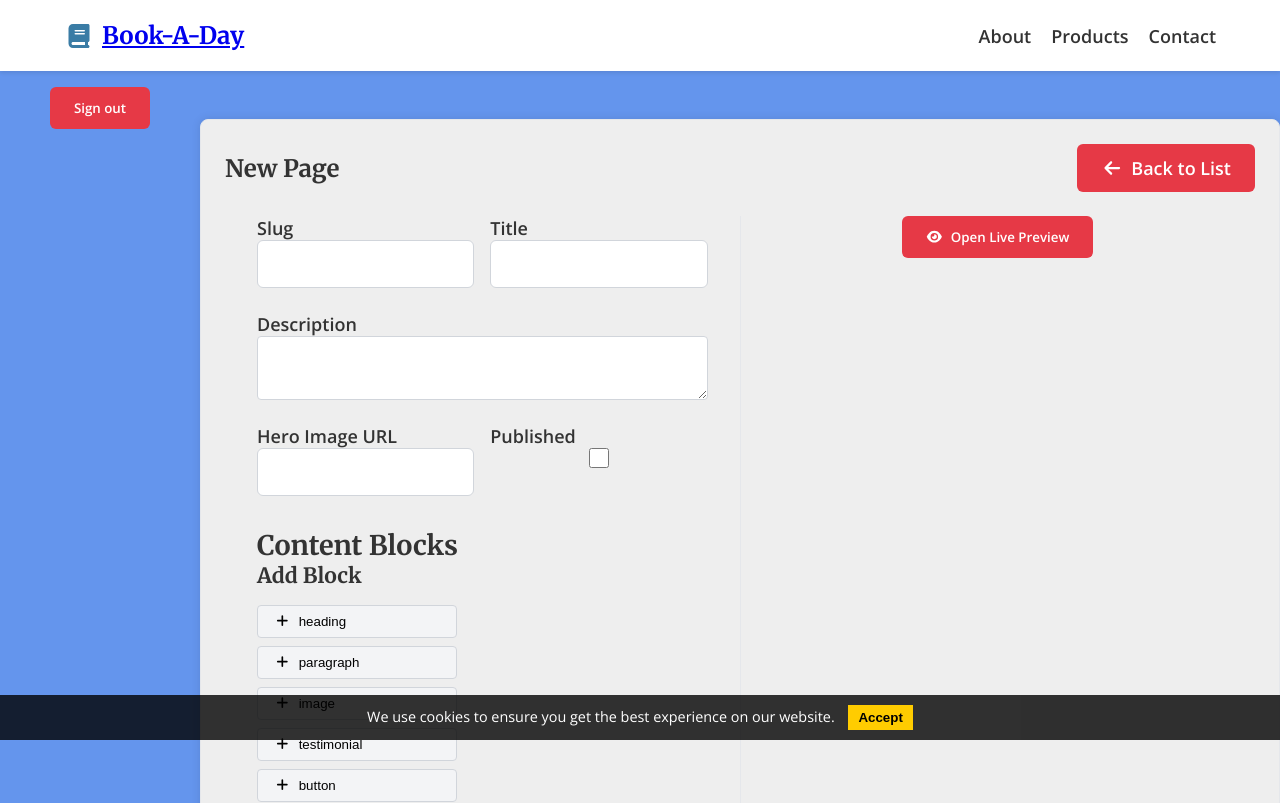
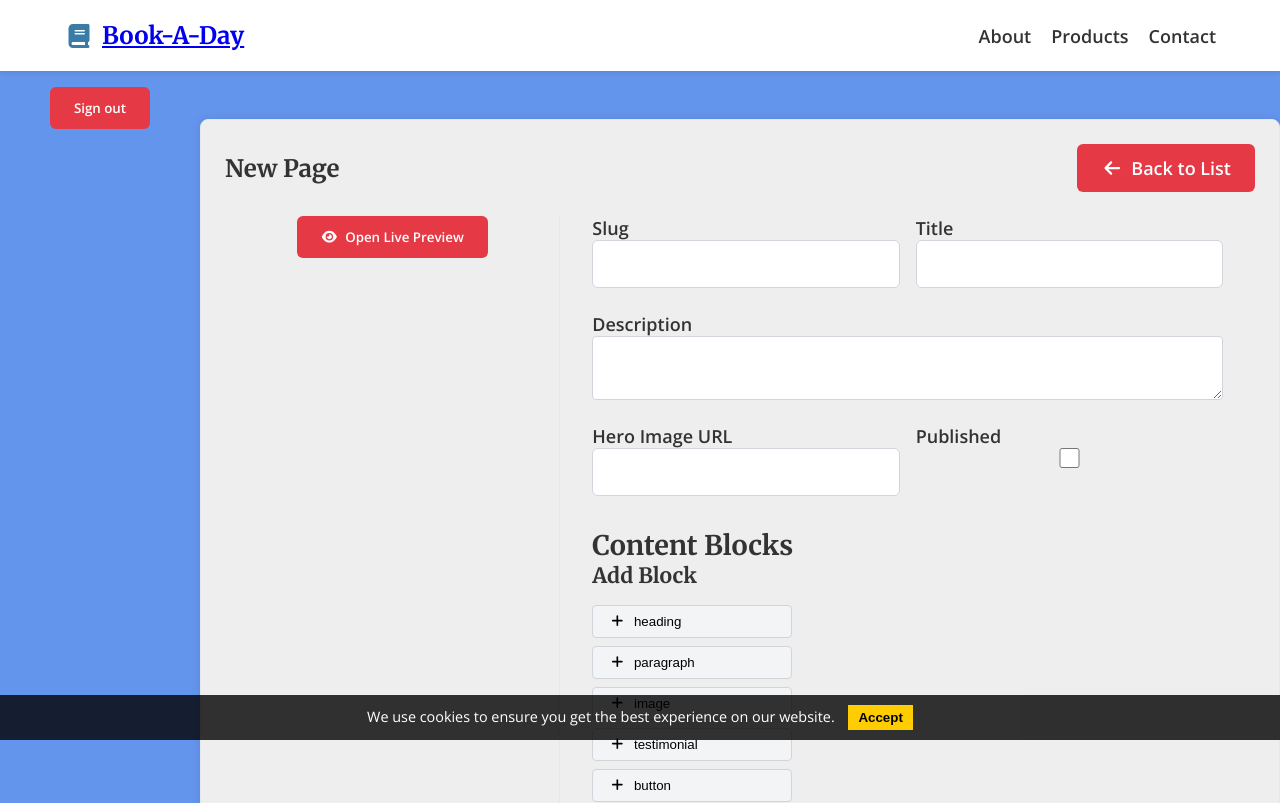
Before and after one commit to MikeLindvang/book-a-day-website, a Next.js app: page /admin/new in a window 1280 px wide. Shown: the top 803 px of the page. Built offline with nearby package versions, Linux system fonts and the light colour scheme.

Commit message:
CMS-Implementation: swap block-editor & preview via flex-direction & adjust split ratio 30/70

```diff
--- a/app/admin/[slug]/page.module.css
+++ b/app/admin/[slug]/page.module.css
@@ -42,18 +42,19 @@
 
 .container {
   display: flex;
+  flex-direction: row-reverse;
   gap: 2rem;
   padding: 0 2rem;
 }
 
 .editor {
-  flex: 1;
+  flex: 7;
+  border-left: 1px solid #e5e7eb;
+  padding-left: 2rem;
 }
 
 .preview {
-  flex: 1;
-  border-left: 1px solid #e5e7eb;
-  padding-left: 2rem;
+  flex: 3;
 }
 
 @media (max-width: 768px) {
--- a/app/admin/new/page.module.css
+++ b/app/admin/new/page.module.css
@@ -37,18 +37,19 @@
 
 .container {
   display: flex;
+  flex-direction: row-reverse;
   gap: 2rem;
   padding: 0 2rem;
 }
 
 .editor {
-  flex: 1;
+  flex: 7;
+  border-left: 1px solid #e5e7eb;
+  padding-left: 2rem;
 }
 
 .preview {
-  flex: 1;
-  border-left: 1px solid #e5e7eb;
-  padding-left: 2rem;
+  flex: 3;
 }
 
 @media (max-width: 768px) {
```
